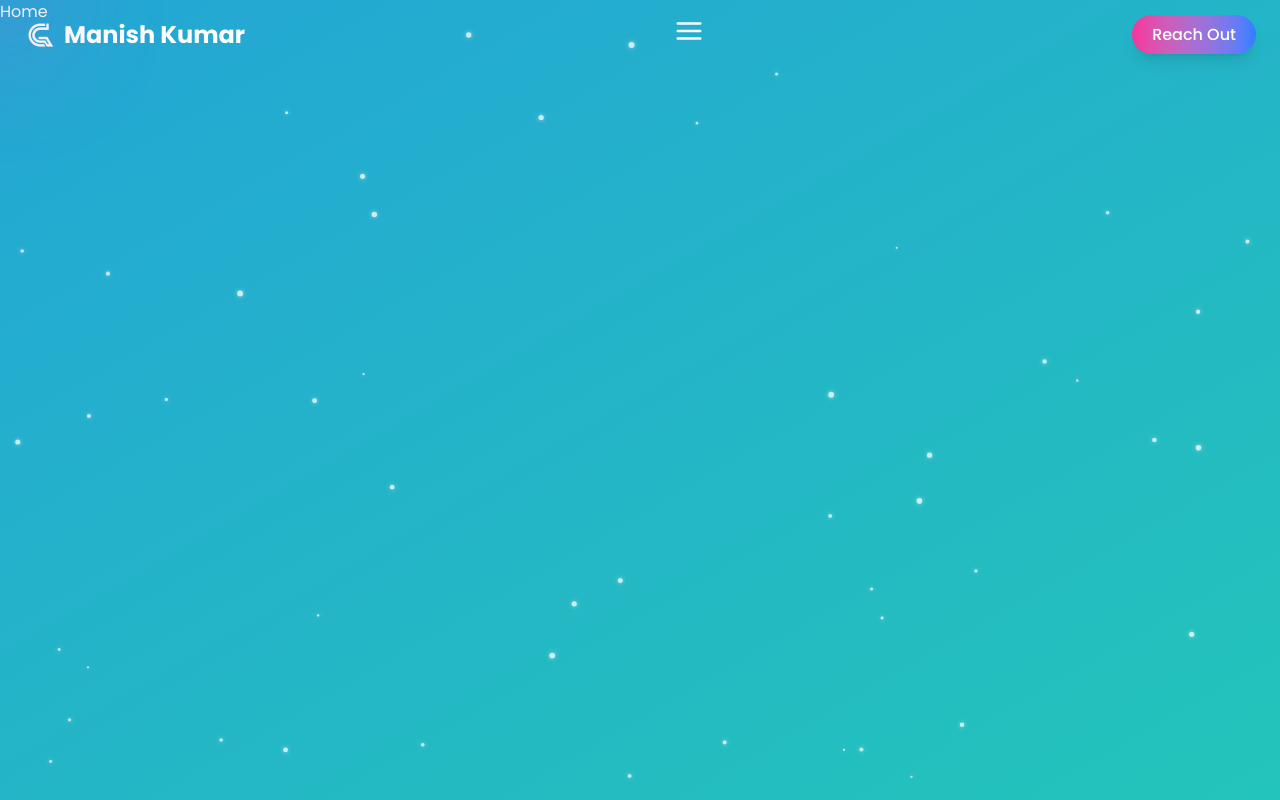
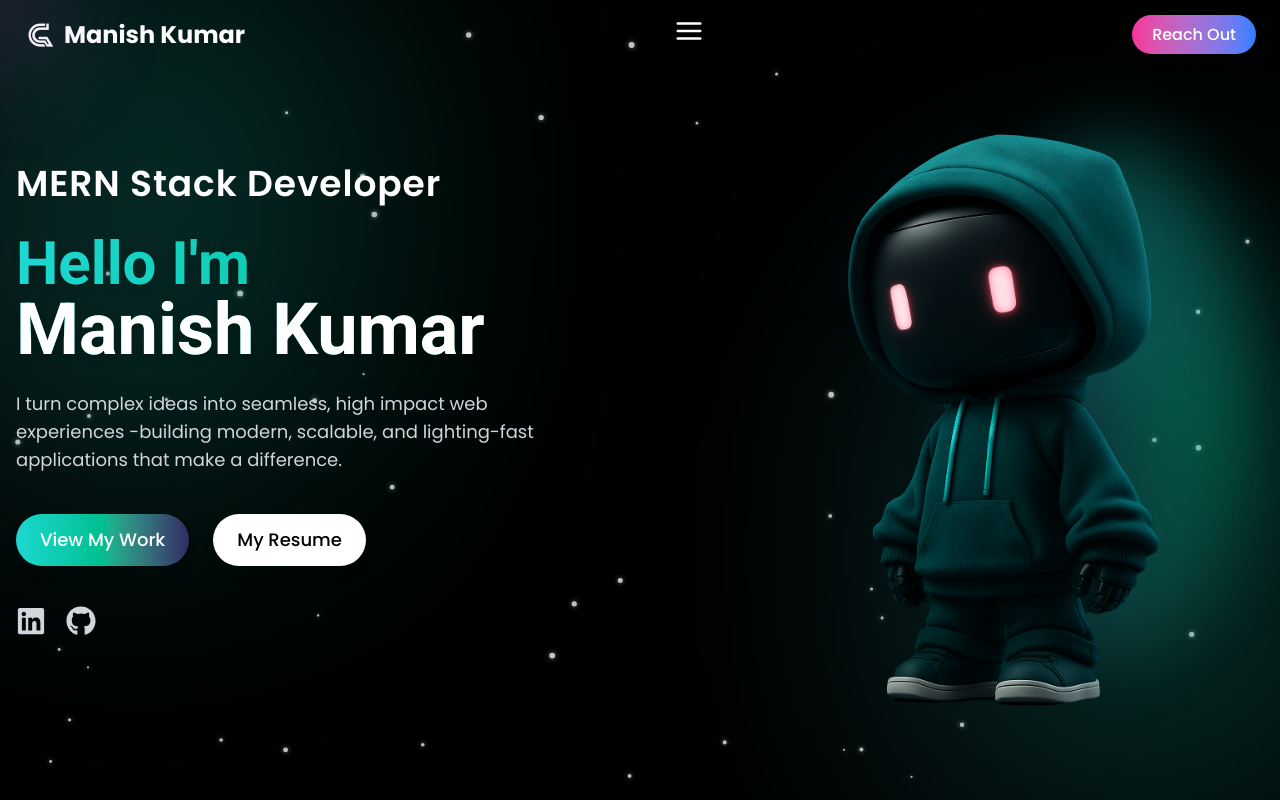
Before and after one commit to asmanish1902/react-portfolio-v2, a React (Vite) app: page / in a window 1280 px wide. Shown: the top 800 px of the page. Built offline with nearby package versions, Linux system fonts and the light colour scheme.

Commit message:
Home section completed

```diff
--- a/src/App.jsx
+++ b/src/App.jsx
@@ -8,14 +8,12 @@ import Project from './sections/Project'
 import Testimonials from './sections/Testimonials'
 import Contact from './sections/Contact'
 import Footer from './sections/Footer'
-import ParticleBackground from './components/ParticleBackground'
 import CustomCursor from './components/CustomCursor'
 
 const App = () => {
   return (
     <div className="relative gradient text-white">
       <CustomCursor />
-      <ParticleBackground />
       <Navbar />
       <Home />
       <About />
--- a/src/components/Navbar.jsx
+++ b/src/components/Navbar.jsx
@@ -39,6 +39,7 @@ const Navbar = () => {
       if (forceVisible) return setIsVisible(true);
 
       const currentScrollY = window.scrollY;
+
       if (currentScrollY > lastScrollY.current) {
         setIsVisible(false);
       } else {
--- a/src/components/ParticleBackground.jsx
+++ b/src/components/ParticleBackground.jsx
@@ -1,4 +1,4 @@
-import React, { useEffect, useRef } from 'react'
+import React, { memo, useEffect, useRef } from 'react'
 
 const ParticleBackground = () => {
   const canvasRef = useRef(null);
@@ -75,18 +75,18 @@ const ParticleBackground = () => {
       cancelAnimationFrame(animationFrameId);
     }
 
-  })
+  }, [])
 
 
 
   return (
     <canvas
       ref={canvasRef}
-      className="fixed top-0 left-0 w-full h-full z-0"
+      className="absolute inset-0 w-full h-full z-0"
     >
 
     </canvas>
   )
 }
 
-export default ParticleBackground
+export default memo(ParticleBackground)
--- a/src/sections/About.jsx
+++ b/src/sections/About.jsx
@@ -2,7 +2,7 @@ import React from 'react'
 
 const About = () => {
   return (
-    <div className='w-full h-screen'>About</div>
+    <div id="about" className='w-full h-screen'>About</div>
   )
 }
 
--- a/src/sections/Home.jsx
+++ b/src/sections/Home.jsx
@@ -1,8 +1,186 @@
-import React from 'react'
+import React, { useEffect, useMemo, useState } from 'react'
+import { motion } from 'framer-motion'
+import ParticleBackground from '../components/ParticleBackground'
+import { FaGithub, FaLinkedin } from 'react-icons/fa';
+import avator from '../assets/avator.png'
 
 const Home = () => {
+
+  const socials = [
+    { Icon: FaLinkedin, label: "LinkedIn", href: "https://linkedin.com/in/manish-kumar-123" },
+    { Icon: FaGithub, label: "GitHub", href: "https://github.com/in/manish-kumar-123" }
+  ];
+
+  const glowVariants = {
+    initial: { scale: 1, y: 0, filter: "drop-shadow(0 0 0 rgba(0,0,0,0))" },
+    hover: {
+      scale: 1.2, y: -3,
+      filter: "drop-shadow(0 0 8px rgba(13,88,204,0.9)) drop-shadow(0 0 10px rgba(16,185,129,0.8))",
+      transition: { type: "spring", stiffness: 300, damping: 15 }
+    },
+    tap: { scale: 0.95, y: 0, transition: { duration: 0.08 } }
+  }
+
+
+  const roles = useMemo(() => ["Full Stack Developer", "MERN Stack Developer", "React Developer", "Software Engineer"], []);
+
+  const [index, setIndex] = useState(0)
+  const [subIndex, setSubIndex] = useState(0);
+  const [deleting, setDeleting] = useState(false);
+
+
+  useEffect(() => {
+    const current = roles[index];
+
+    let timeout;
+
+    if (!deleting && subIndex < current.length) {
+      timeout = setTimeout(() => {
+        setSubIndex((v) => v + 1);
+      }, 100);
+    }
+
+    else if (!deleting && subIndex === current.length) {
+      timeout = setTimeout(() => {
+        setDeleting(true);
+      }, 1500);
+    }
+
+    else if (deleting && subIndex > 0) {
+      timeout = setTimeout(() => {
+        setSubIndex((v) => v - 1);
+      }, 50);
+    }
+
+    else if (deleting && subIndex === 0) {
+      setDeleting(false);
+      setIndex((p) => (p + 1) % roles.length);
+    }
+
+    return () => clearTimeout(timeout);
+  }, [subIndex, index, deleting]);
+
+
   return (
-    <div className='w-full h-screen'>Home</div>
+    <section id="home"
+      className='relative w-full h-screen bg-black overflow-hidden'>
+      <ParticleBackground />
+      <div>
+        <div className="absolute -top-10 -left-10
+        w-[70vh] sm:w-[50vw] md:w-[40vh]
+        h-[70vw] sm:h-[50vw] md:h-[40vw]
+        max-w-[500px] max-h-[500px]
+        rounded-full bg-gradient-to-r from-[#302b63] via-[#00bf8f] to-[#1cd8d2]
+        opacity-30 sm:opacity-20 md:opacity-10
+        blur-[100px] sm:blur-[130px] md:blur-[150px]
+        animate-pulse">
+
+        </div>
+        <div className="absolute bottom-0 right-0
+        w-[70vh] sm:w-[50vw] md:w-[40vh]
+        h-[70vw] sm:h-[50vw] md:h-[40vw]
+        max-w-[500px] max-h-[500px]
+        rounded-full bg-gradient-to-r from-[#302b63] via-[#00bf8f] to-[#1cd8d2]
+        opacity-30 sm:opacity-20 md:opacity-10
+        blur-[100px] sm:blur-[130px] md:blur-[150px]
+        animate-pulse delay-500">
+
+        </div>
+      </div>
+
+      <div className="relative z-10 h-full w-full max-w-7xl mx-auto px-4 grid grid-cols-1 lg:grid-cols-2">
+
+        {/* left side */}
+        <div className="flex flex-col justify-center h-full text-center lg:text-left relative">
+          <div className="w-full lg:pr-24 mx-auto max-w-[40rem]">
+            <motion.div
+              className="mb-3 text-xl sm:text-2xl md:text-3xl lg:text-4xl font-semibold text-white tracking-wide min-h-[1.6em]"
+              initial={{ opacity: 0, y: 12 }}
+              animate={{ opacity: 1, y: 0 }}
+              transition={{ duration: 0.6 }}
+            >
+              <span>{roles[index].substring(0, subIndex)}</span>
+
+            </motion.div>
+
+            <motion.h1
+              className="text-3xl sm:text-4xl md:text-5xl lg:text-6xl font-bold text-transparent bg-clip-text
+            bg-gradient-to-r from-[#1cd8d2] to-[#00bf8f] drop-shadow-lg"
+              initial={{ opacity: 0, y: 40 }}
+              animate={{ opacity: 1, y: 0 }}
+              transition={{ duration: 1 }}
+            >
+              Hello I'm <br />
+              <span className="text-white font-bold text-4xl sm:text-5xl md:text-6xl lg:text-7xl lg:whitespace-nowrap">Manish Kumar</span>
+            </motion.h1>
+
+            <motion.p
+              className="mt-6 text-base sm:text-md md:text-lg text-gray-300 max-w-2xl mx-auto lg-mx-0"
+              initial={{ opacity: 0, y: 20 }}
+              animate={{ opacity: 1, y: 0 }}
+              transition={{ delay: 0.4, duration: 0.8 }}>
+              I turn complex ideas into seamless, high impact web experiences -building modern, scalable, and lighting-fast applications that make a difference.
+            </motion.p>
+
+            <motion.div
+              className='mt-10 flex flex-wrap items-center justify-center lg:justify-start gap-6'
+              initial={{ opacity: 0 }}
+              animate={{ opacity: 1 }}
+              transition={{ delay: 0.8, duration: 0.8 }}
+            >
+              <a href="#projects"
+                className='px-6 py-3 rounded-full font-medium text-lg text-white bg-gradient-to-r from-[#1cd8d2] via-[#00bf8f] to-[#302b63] shadow-lg hover:scale-105 transition-all'
+              >View My Work</a>
+              <a href="/manish_kumar_resume.pdf"
+                download
+                className='px-6 py-3 rounded-full text-lg font-medium text-black bg-white hover:bg-gray-200 shadow-lg hover:scale-105 transition-all '
+              >My Resume</a>
+            </motion.div>
+
+            <div className='mt-10 flex gap-5 text-2xl md:text-3xl justify-center lg:justify-start'>
+              {
+                socials.map(({ Icon, label, href }) => (
+                  <motion.a href={href} key={label} target="_blank" aria-label={label}
+                    rel='noopener noreferrer'
+                    variants={glowVariants}
+                    initial="initial"
+                    whileHover="hover"
+                    whileTap="tap"
+                    className='text-gray-300'
+                  >
+                    <Icon />
+                  </motion.a>
+                ))
+              }
+
+            </div>
+
+          </div>
+        </div>
+
+
+        {/* right sidee */}
+        <div className='relative hidden lg:block'>
+          <div
+            className='absolute top-1/2 -translate-y-1/2 pointer-events-none'
+            style={{
+              right: "10px", width: "min(22vw, 410px)", height: "min(40vw, 760px)", borderRadius: "50%",
+              filter: "blur(38px)", opacity: 0.32,
+              background: "conic-gradient(from 0deg, #1cd8d2, #00bf8f, #302b63, #1cd8d2)"
+            }}
+          ></div>
+          <motion.img src={avator} alt="Manish Kumar"
+            className='absolute top-1/2 -translate-y-1/2 object-contain select-none pointer-events-none'
+            style={{ right: "-30px", width: "min(45vw, 780px)", maxHeight: "80vh" }}
+            initial={{ opacity: 0, x: 100 }}
+            animate={{ opacity: 1, x: 0 }}
+            transition={{delay:0.2, duration: 0.8 }}
+          />
+        </div>
+
+
+      </div>
+    </section>
   )
 }
 
```
